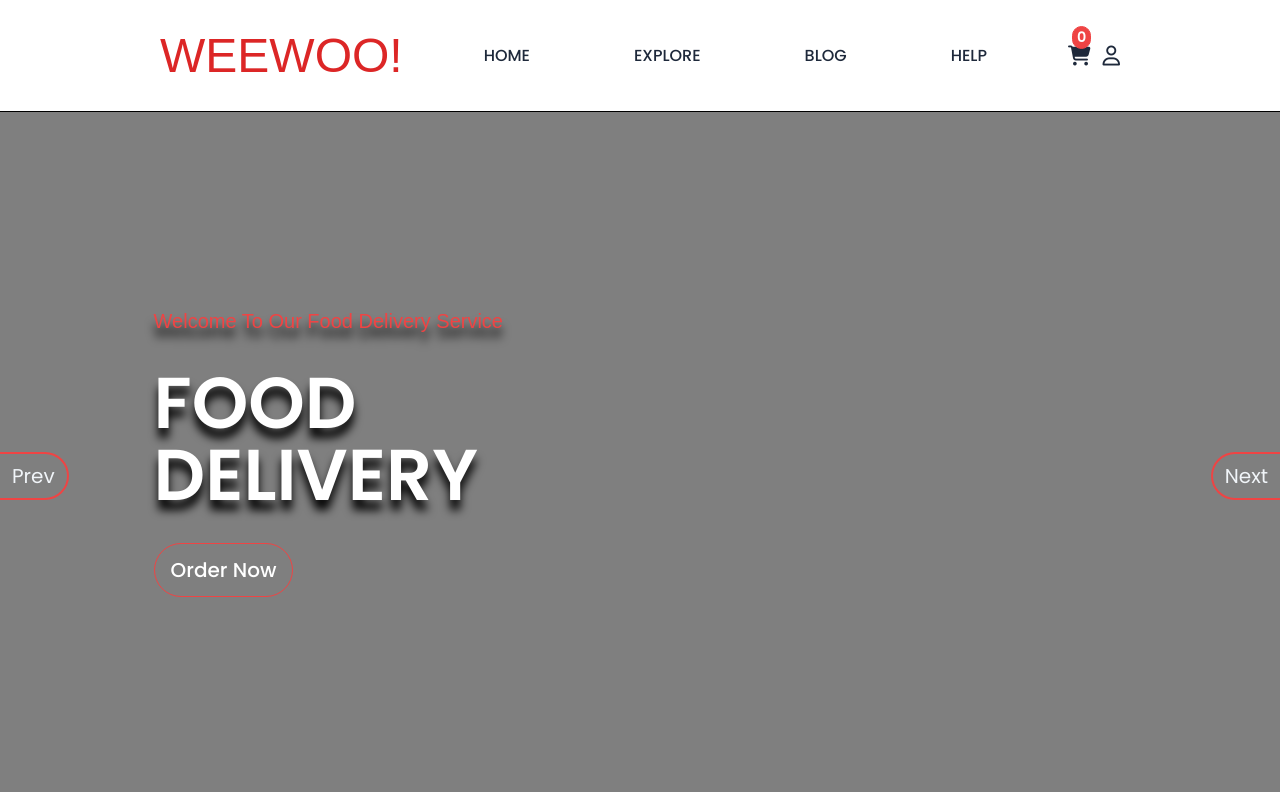
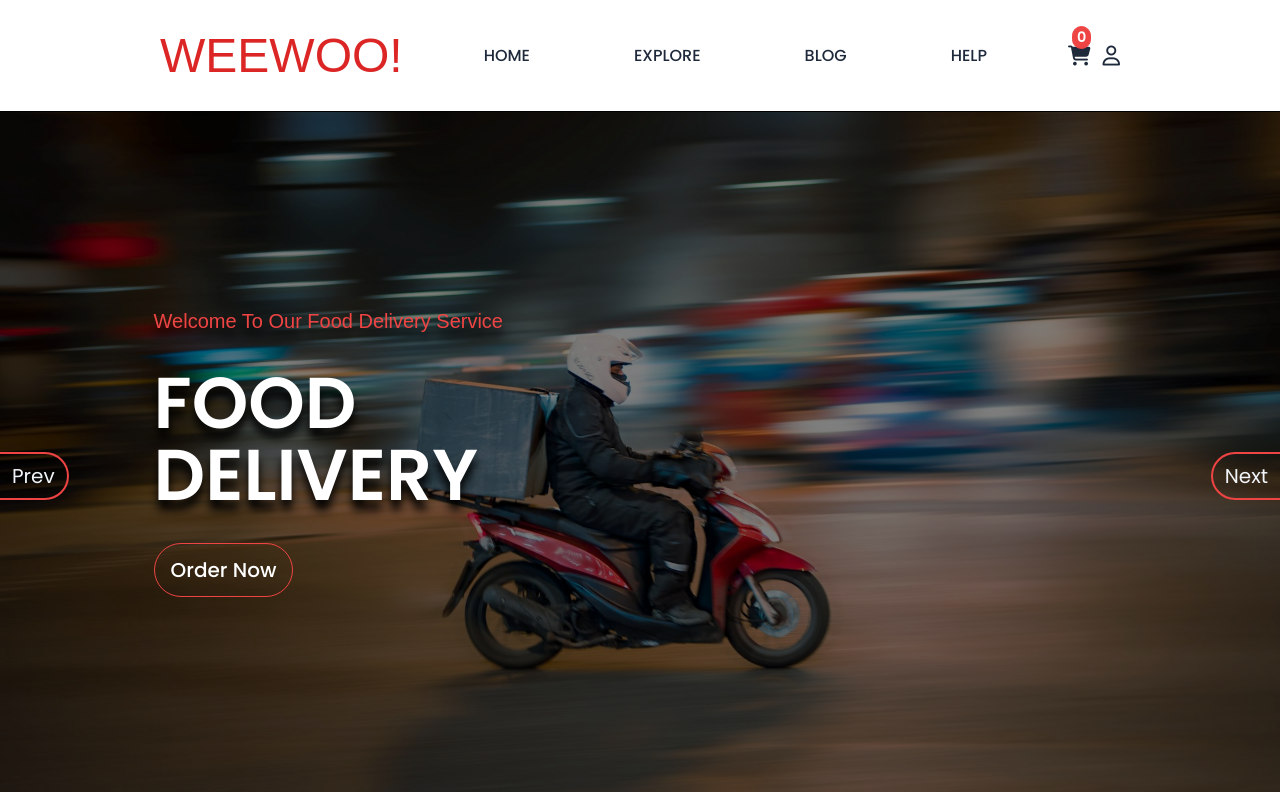
Before and after one commit to imshubs24/weewoo-rebrand, a React (Vite) app in the folder client/: page / in a window 1280 px wide. Shown: the top 800 px of the page. Built offline with nearby package versions, Linux system fonts and the light colour scheme; a web font is replaced by a local one.

Commit message:
fixed images

```diff
--- a/client/src/components/home components/HeroSection.jsx
+++ b/client/src/components/home components/HeroSection.jsx
@@ -1,13 +1,12 @@
 import { useState, useEffect, useRef } from 'react';
 import { Link } from 'react-router-dom';
+import sample from '../../assets/home-assets/sample.jpg'
+import sample2 from '../../assets/home-assets/sample2.jpg'
+import sample3 from '../../assets/home-assets/sample3.jpg'
+import sample4 from '../../assets/home-assets/sample4.jpg'
+import sample5 from '../../assets/home-assets/sample5.jpg'
 
-const images = [
-    { id: 1, name: 'sample.jpg' },
-    { id: 2, name: 'sample2.jpg' },
-    { id: 3, name: 'sample3.jpg' },
-    { id: 4, name: 'sample4.jpg' },
-    { id: 5, name: 'sample5.jpg' },
-];
+const images = [sample, sample2, sample3, sample4, sample5];
 
 const HeroSection = () => {
     const [currentImageIndex, setCurrentImageIndex] = useState(0);
@@ -49,7 +48,8 @@
         <>
             <div className="h-[85vh] w-full relative text-slate-100">
                 <div className="h-full w-full absolute -z-10">
-                    <div className={`h-full w-full bg-[url('./assets/home-assets/${images[currentImageIndex].name}')] absolute bg-no-repeat bg-cover bg-center`}>
+                    <div className={`h-full w-full absolute bg-no-repeat bg-cover bg-center`}
+                        style={{ backgroundImage: `url(${images[currentImageIndex]})` }}>
                         <div id="tint" className="absolute h-full w-full top-0 bg-black opacity-50"></div>
                     </div>
                 </div>
```
